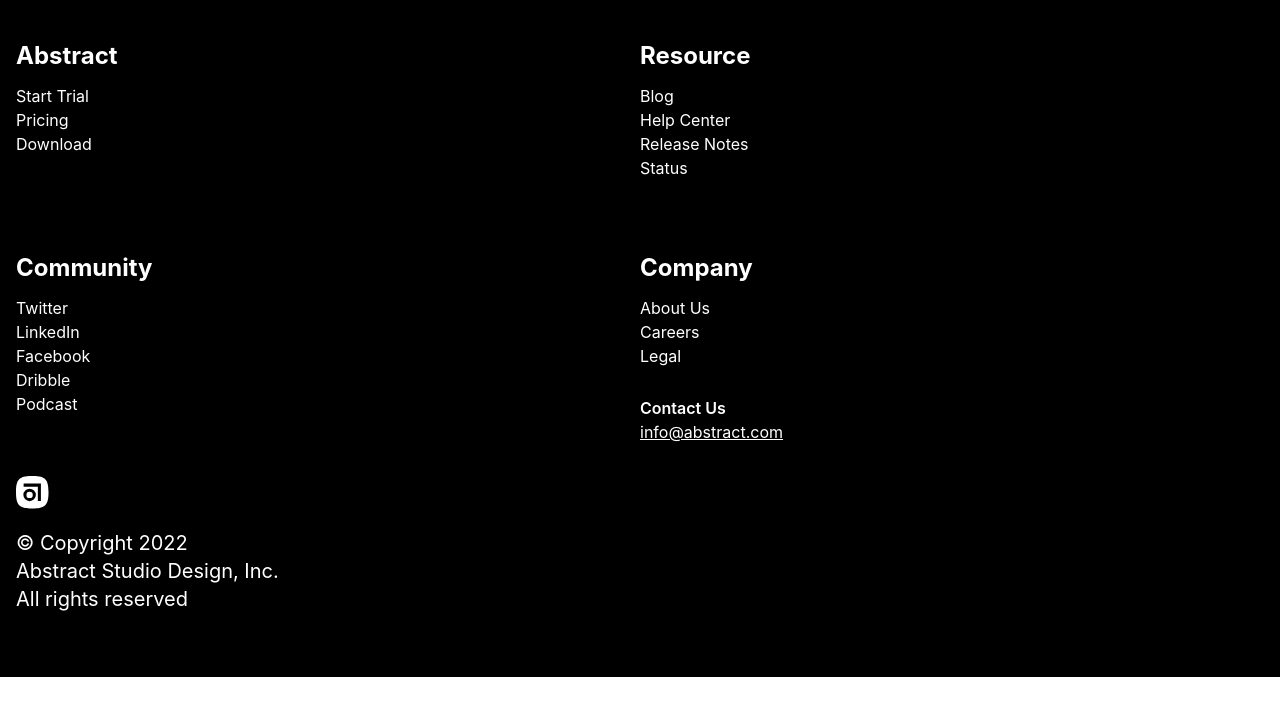
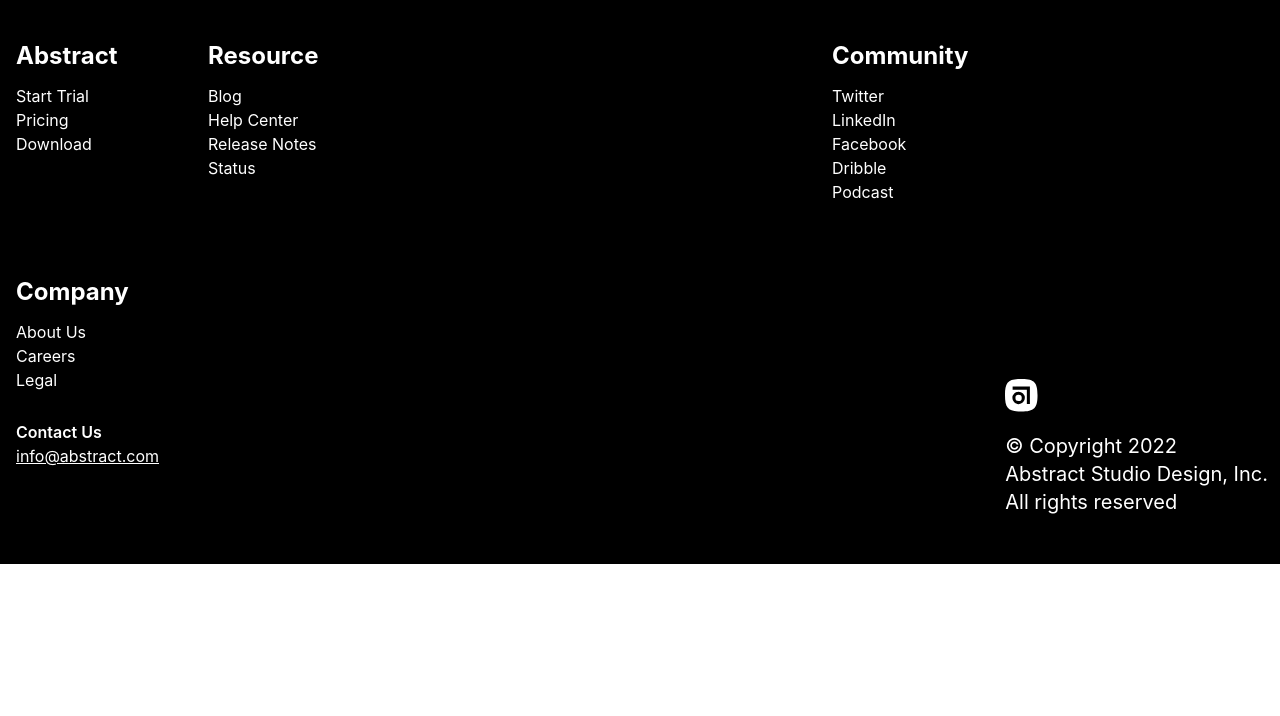
Before and after one commit to likelionTailwind/abstract_tw_1, a website: page src/index.html in a window 1280 px wide. Drawn offline with Linux system fonts and the light colour scheme; a web font is replaced by a local one.

Commit message:
Design: (breakpoint-sm) 반응형 페이지 완성

```diff
--- a/src/index.html
+++ b/src/index.html
@@ -9,10 +9,10 @@
   <link rel="stylesheet" href="./css/style.css" />
 </head>
 <body class="font-pretendard">
-  <footer class="bg-black text-white px-4 pb-16">
+  <footer class="bg-black text-white px-4 pb-16 sm:relative">
     <h3 class="sr-only">Help Center Info</h3>
     <ul class="flex flex-row flex-wrap">
-      <li class="basis-1/2 pt-10 pb-8">
+      <li class="basis-1/2 pt-10 pb-8 sm:basis-48">
         <h4 class="text-2xl font-bold mb-3">Abstract</h4>
         <ul>
           <li><a href="/">Start Trial</a></li>
@@ -29,7 +29,7 @@
           <li><a href="/">Status</a></li>
         </ul>
       </li>
-      <li class="basis-1/2 pt-10 pb-8">
+      <li class="basis-1/2 pt-10 pb-8 sm:basis-48">
         <h4 class="text-2xl font-bold mb-3">Community</h4>
         <ul>
           <li><a href="/">Twitter</a></li>
@@ -53,7 +53,7 @@
         </ul>
       </li>
     </ul>
-    <div class="copyright">
+    <div class="sm:absolute sm:bottom-12 sm:right-3">
       <div class="logo w-32 mb-5">
         <svg class="abstract-logo-footer" xmlns="http://www.w3.org/2000/svg" viewBox="0 0 200 51"
           preserveAspectRatio="xMinYMid slice">
```
Also changed, not shown: src/css/style.css.
